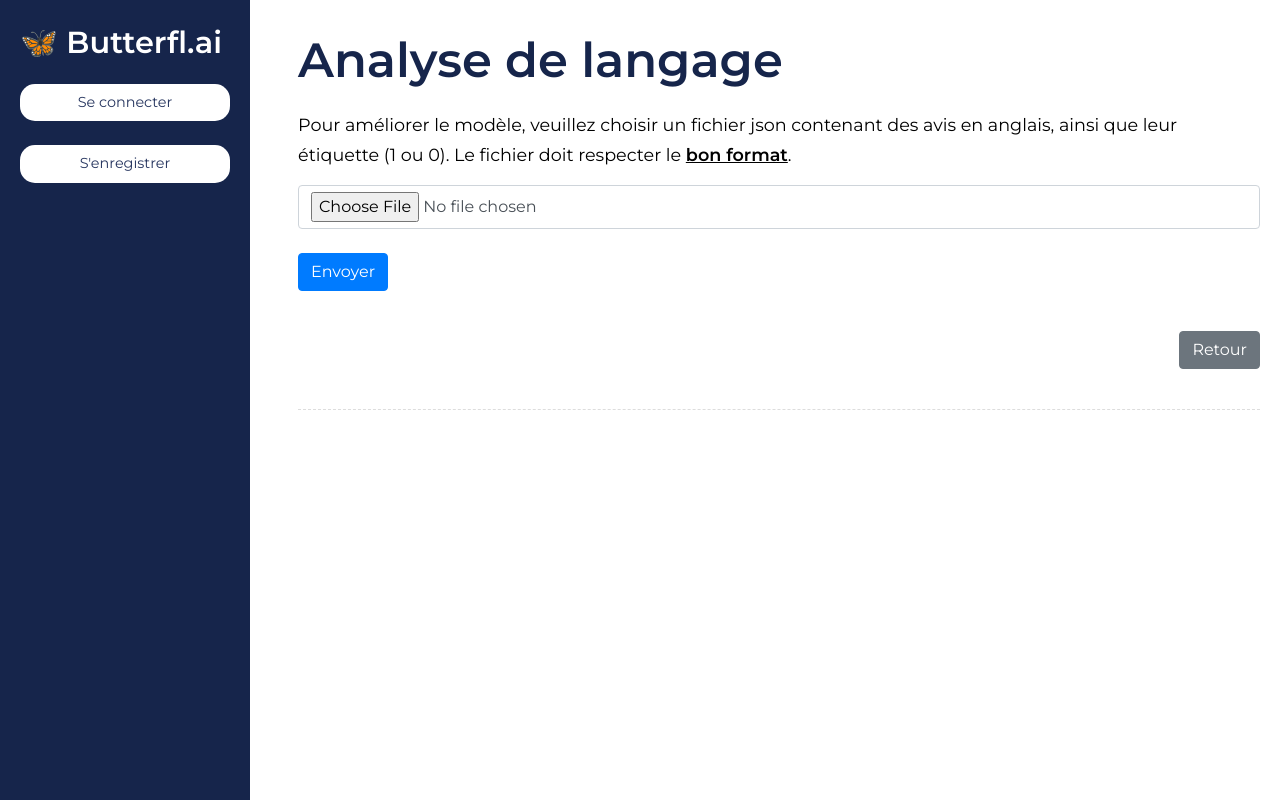
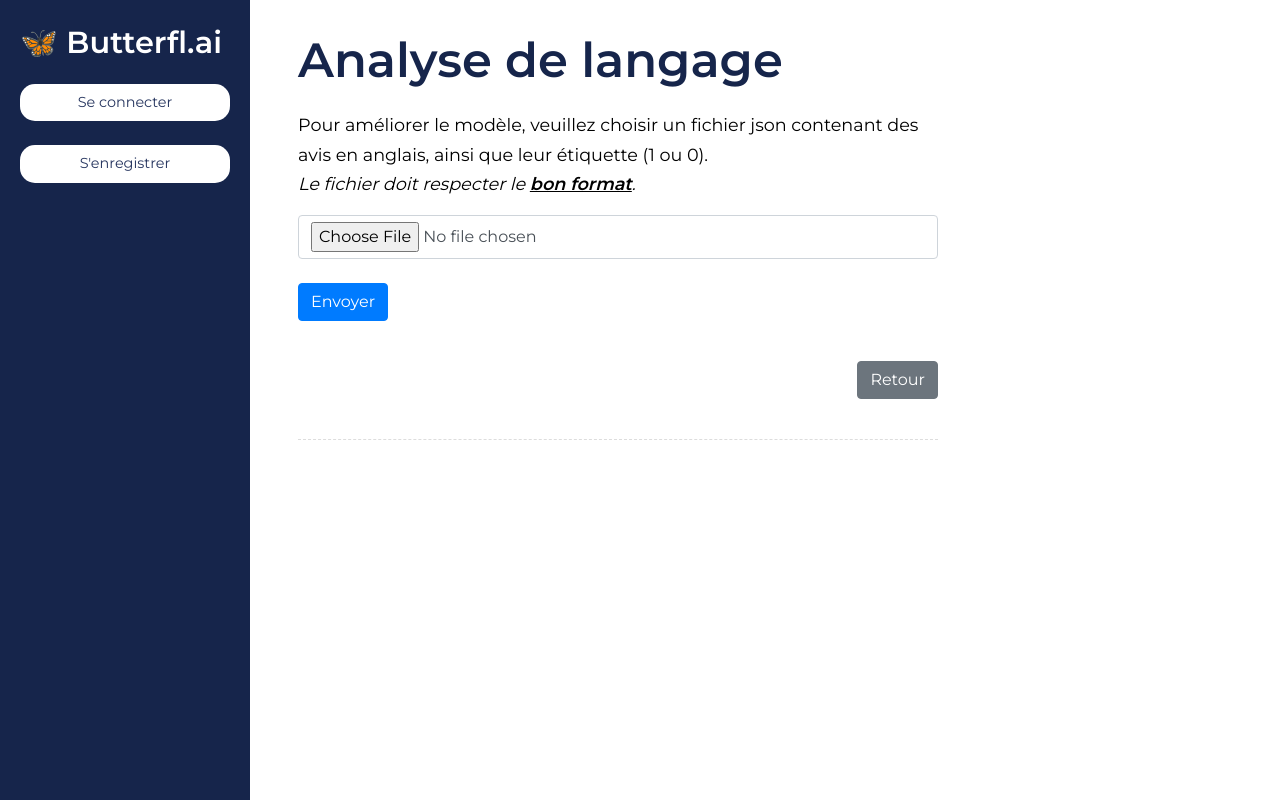
Before and after one commit to julienbosse/Chef-d-oeuvre, a Flask app: template app/templates/ameliorer.html in a window 1280 px wide. Run offline with Flask 2, Linux system fonts and the light colour scheme; the template is opened without the code that fills it, so the values that code supplies are empty; parts of the project's set-up code (start-up, migrations or seed data) failed here and were passed over; some libraries are stand-ins or nearby versions.

Commit message:
div width set to 40em

```diff
--- a/app/templates/ameliorer.html
+++ b/app/templates/ameliorer.html
@@ -4,10 +4,14 @@
 {% set active_page = 'avis' -%}
 
 {% block content %}
-<h2>Analyse de langage</h2>
+
+<div style='width:40em'>
+    <h2 >Analyse de langage</h2>
 
     <p>
-    Pour améliorer le modèle, veuillez choisir un fichier json contenant des avis en anglais, ainsi que leur étiquette (1 ou 0). Le fichier doit respecter le <a style="font-weight:600; text-decoration: underline;" href="" data-toggle="modal" data-target="#exampleModal" >bon format</a>.
+        Pour améliorer le modèle, veuillez choisir un fichier json contenant des avis en anglais, ainsi que leur étiquette (1 ou 0).
+        <br>
+        <i> Le fichier doit respecter le <a style="font-weight:600; text-decoration: underline;" href="" data-toggle="modal" data-target="#exampleModal" >bon format</a>. </i>
 
         <!-- Modal -->
         <div class="modal fade" id="exampleModal" tabindex="-1" role="dialog" aria-labelledby="exampleModalLabel" aria-hidden="true">
@@ -39,7 +43,6 @@
             </div>
             </div>
         </div>
-
     </p>
 
     <form method="POST" enctype=multipart/form-data>
@@ -53,6 +56,8 @@
     <p class="retour"><a href="{{ url_for('main.avis') }}" ><button class="btn btn-secondary">Retour</button></a></p>
 
     <div class="line"></div>
+</div>
+
 
 {% endblock %}
 
--- a/app/templates/avis.html
+++ b/app/templates/avis.html
@@ -4,8 +4,8 @@
 {% set active_page = 'avis' -%}
 
 {% block content %}
-
-<h2 style='width:15em'>Analyse de langage</h2>
+<div style='width:40em'>
+  <h2>Analyse de langage</h2>
 
   <form method="POST">
       <div class="form-group">
@@ -28,5 +28,7 @@
   <p class="retour"><a href="{{ url_for('main.ameliorer') }}" ><button class="btn btn-secondary">Je souhaite améliorer le modèle</button></a></p>
 
   <div class="line"></div>
+</div>
+
 
 {% endblock %}
```
Lines whose indentation alone changed are shown as unchanged.
